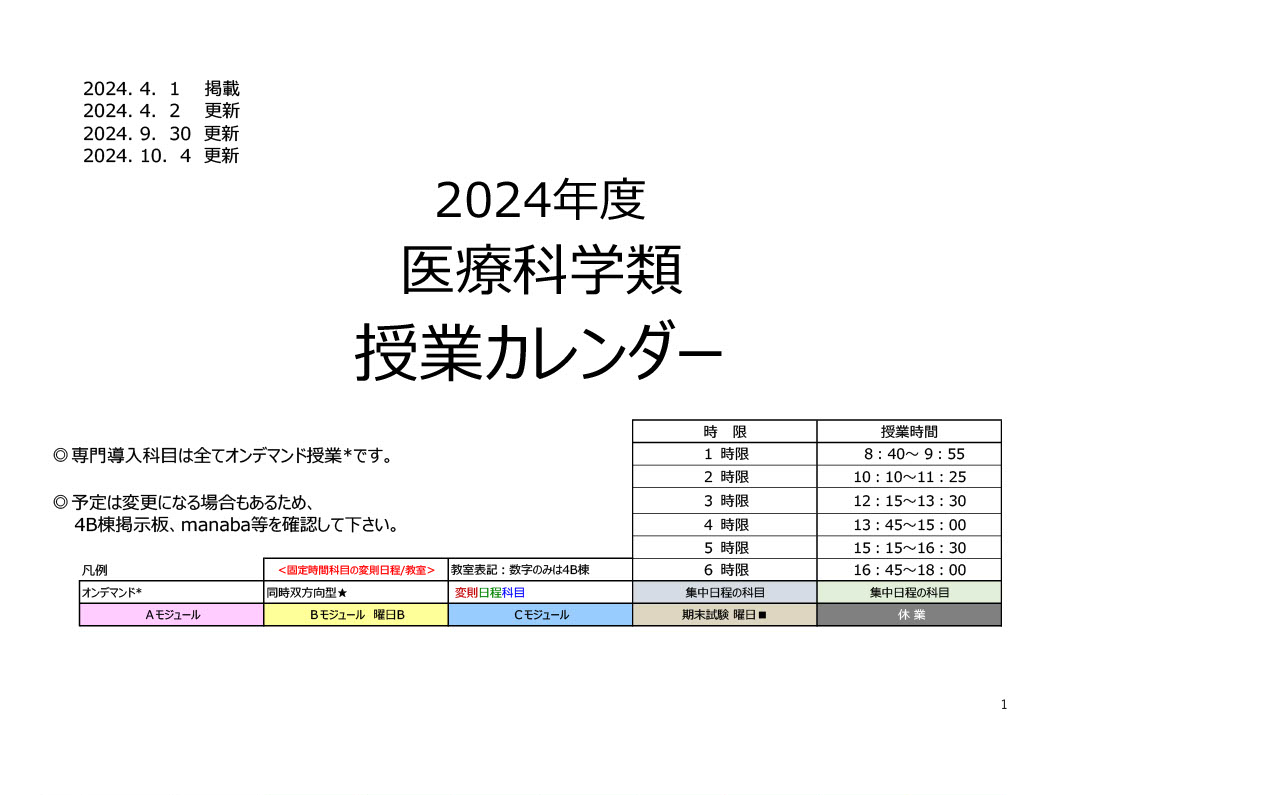
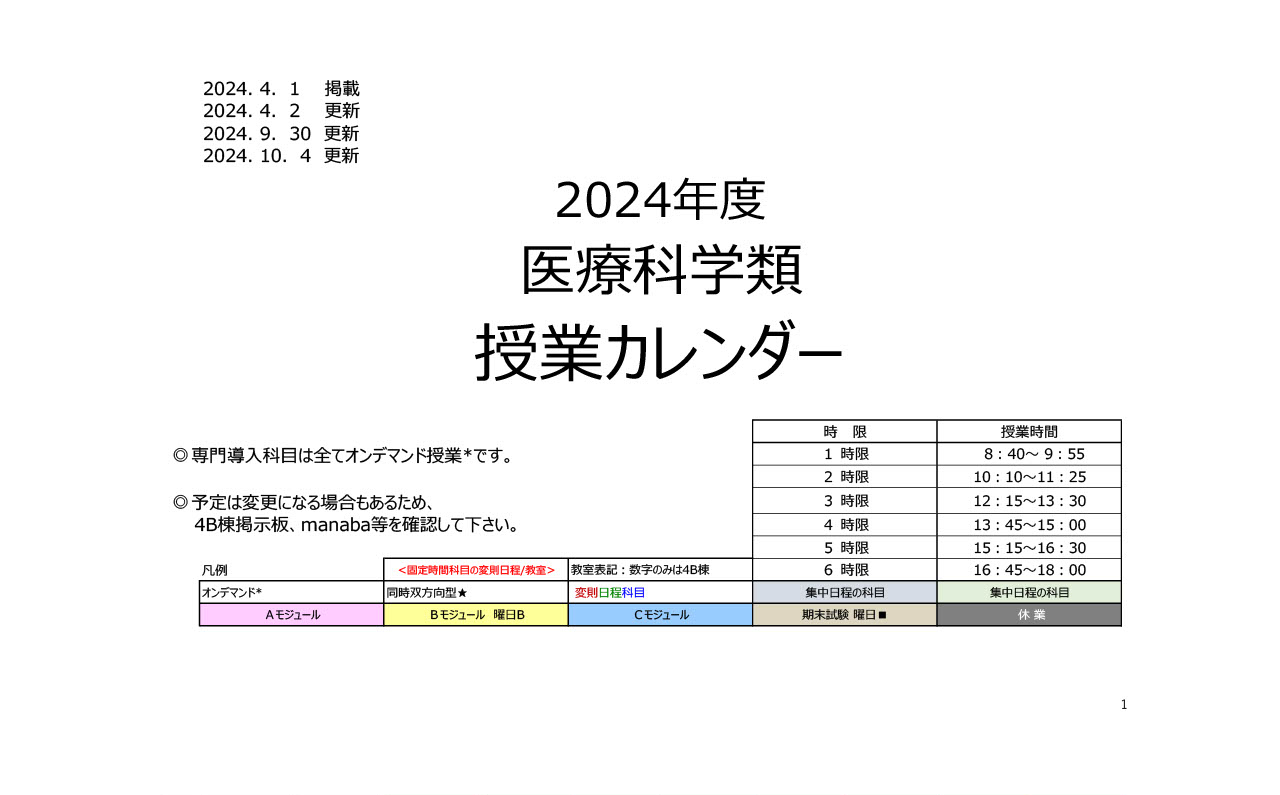
Before and after one commit to 11zacky/r6_jugyo, a plain HTML site: page index.html in a window 1280 px wide. Shown: the top 795 px of the page. Drawn offline with Linux system fonts and the light colour scheme.

Commit message:
Add files via upload

```diff
--- a/index.html
+++ b/index.html
@@ -3,6 +3,7 @@
 <head>
   <meta charset="UTF-8">
   <meta name="viewport" content="width=device-width, initial-scale=1.0">
+  <link rel="stylesheet" href="style.css">
   <link rel="icon" href="icon.jpg">
   <title>r6_jugyo</title>
 </head>
--- a/style.css
+++ b/style.css
@@ -2,4 +2,6 @@
 
 .jugyo{
 width: 100%;
+margin: 0 auto;
+text-align: center;
 }
```
